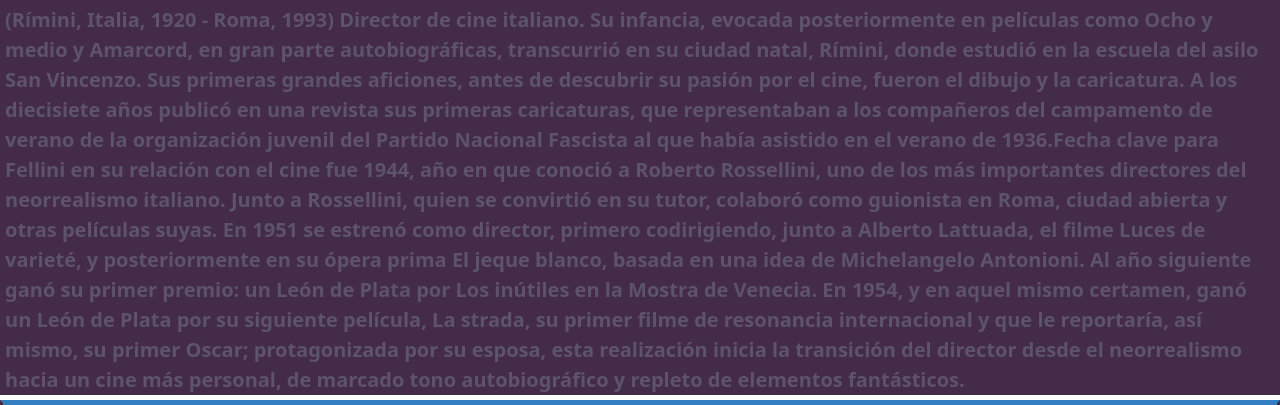
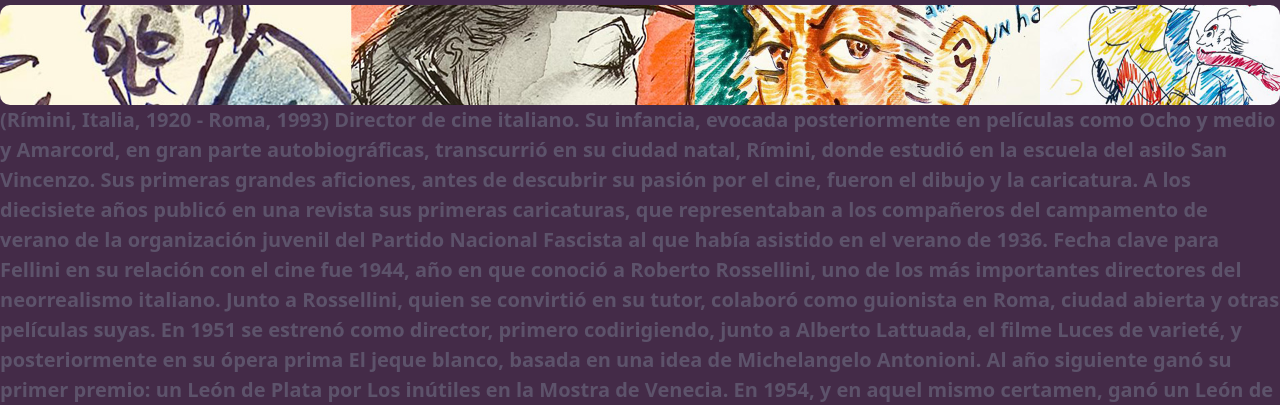
Before and after one commit to MarianoDDiaz/PF-Diaz, a plain HTML site: page secciones/biografia.html in a window 1280 px wide. Shown: the part 265-670 px from the top of the page. Drawn offline with nearby package versions, Linux system fonts and the light colour scheme; a web font is replaced by a local one.

Commit message:
agruege Bio

```diff
--- a/css/style.css
+++ b/css/style.css
@@ -20,6 +20,13 @@
     width: 100%;
     height: 100%;
     float: left;
+}
+
+.img__bio {
+    width: 100%;
+    object-fit: cover;
+    height: 100px;
+    border-radius: 10px;
 }
 
 body {
@@ -93,7 +100,7 @@ body {
     font-size: 20px;
     background-color: #272838;
     font-weight: bold;
-    padding: 20px;
+    padding: 40px;
     color: #347fc4;
 }
 
@@ -135,10 +142,12 @@ body {
     color: #347fc4;
     font-weight: lighter;
 }
-.section__main{
+
+.section__main {
     background-color: #442b48;
 }
-.section__main h1{
+
+.section__main h1 {
     color: #347fc4;
     padding: 2rem;
 }
@@ -168,7 +177,8 @@ h2 {
 .parrafo__bio {
     font-size: 20px;
     color: #5d536b;
-    margin: 5px;
+
+
     font-weight: bold;
 
 }
@@ -229,14 +239,15 @@ h2 {
         justify-content: center;
 
     }
-    .img__logo{
-        position:relative;
+
+    .img__logo {
+        position: relative;
         right: 3rem;
 
 
     }
 
-    .header__lista{
+    .header__lista {
         margin: 1px;
     }
 
@@ -245,7 +256,8 @@ h2 {
         font-weight: bold;
 
     }
-    .section_main{
+
+    .section_main {
         display: flex;
 
         text-align: justify;
@@ -261,8 +273,9 @@ h2 {
         margin: 10px;
         color: #347fc4;
     }
-    .section_main p{
-        position:relative;
+
+    .section_main p {
+        position: relative;
         right: 60px;
 
         padding: 1px;
@@ -291,7 +304,8 @@ h2 {
 
 
     }
-    .img__logo{
+
+    .img__logo {
         width: 10vh;
     }
 }
@@ -315,7 +329,8 @@ h2 {
         font-size: 13px;
         margin: 1px;
     }
-    .section_main h1{
+
+    .section_main h1 {
         color: #442b48;
         margin: 20px;
         padding: 3px;
@@ -324,7 +339,8 @@ h2 {
         right: 60px;
 
     }
-.section_main p{
+
+    .section_main p {
         padding: 20px;
         color: #347fc4;
         font-size: 15px;
@@ -335,6 +351,9 @@ text-align: justify;
 
     }
 
-
+    .grid {
+        display: grid;
+        padding: 20px;
+    }
 
 }
--- a/secciones/biografia.html
+++ b/secciones/biografia.html
@@ -40,13 +40,14 @@
         <article class="section__main">
             <section>
                 <h1 class="animate__animated animate__backInLeft">Biografia</h1>
+                <img src="../recursos/Z56KRVMVXNCV5OP2TG34YECYNY.jpg" class="img__bio" alt="Fellini en rodaje">
                 <p class="parrafo__bio">(Rímini, Italia, 1920 - Roma, 1993) Director de cine italiano. Su infancia,
                     evocada posteriormente en películas como Ocho y medio y Amarcord, en gran parte autobiográficas,
                     transcurrió en su ciudad natal, Rímini, donde estudió en la escuela del asilo San Vincenzo. Sus
                     primeras grandes aficiones, antes de descubrir su pasión por el cine, fueron el dibujo y la
                     caricatura. A los diecisiete años publicó en una revista sus primeras caricaturas, que representaban
                     a los compañeros del campamento de verano de la organización juvenil del Partido Nacional Fascista
-                    al que había asistido en el verano de 1936.Fecha clave para Fellini en su relación con el cine fue
+                    al que había asistido en el verano de 1936. Fecha clave para Fellini en su relación con el cine fue
                     1944, año en que conoció a Roberto Rossellini, uno de los más importantes directores del
                     neorrealismo italiano. Junto a Rossellini, quien se convirtió en su tutor, colaboró como guionista
                     en Roma, ciudad abierta y otras películas suyas.
@@ -58,8 +59,19 @@
                     strada, su primer filme de resonancia internacional y que le reportaría, así mismo, su primer Oscar;
                     protagonizada por su esposa, esta realización inicia la transición del director desde el
                     neorrealismo hacia un cine más personal, de marcado tono autobiográfico y repleto de elementos
-                    fantásticos.</p>
-            </section>
+                    fantásticos.
+                    Sus siguientes películas recibieron toda clase de premios internacionales, como la Palma de Oro en
+                    el Festival de Cannes por La dolce vita, con la cual obtuvo un importante éxito comercial y supuso
+                    el inicio de su colaboración con el actor Marcello Mastroianni, que se convertiría en habitual a
+                    partir de entonces. Ocho y medio (1963) marca claramente el comienzo de la segunda etapa del cine
+                    felliniano, de exuberante fantasía y barroquismo y con un humor de rasgos surrealistas.
+                    Giulietta de los espíritus (1965) originó cierta polémica, que se repetiría en otras películas, por
+                    el impúdico erotismo que la atraviesa y por la ironía con que se trata a sí mismo y a la sociedad
+                    italiana, especialmente la Iglesia. Películas como Roma o Y la nave va marcan la posterior
+                    producción de este cineasta, dueño de un universo muy personal y de un estilo extremadamente libre.
+                    En 1993, poco antes de su muerte, recibió su quinto Oscar al conjunto de su carrera en una
+                    conmovedora ceremonia en la que estuvo flanqueado por Sofia Loren y Marcello Mastroianni, sus dos
+                    más célebres actores, y su esposa, Giulietta Masina.</p>
         </article>
 
     </main>
```
Also changed, not shown: recursos/Z56KRVMVXNCV5OP2TG34YECYNY.jpg (added), recursos/imagen-de-federico-fellini-durante-el-rodaje-de-la-pelicula-amarcord-en-el-ano-1973_9fed3221_800x1139.jpg (added). Lines whose indentation alone changed are shown as unchanged.
